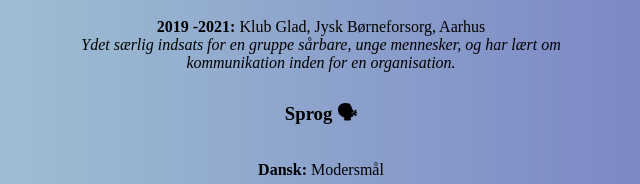
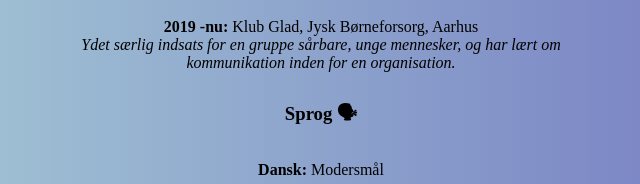
Before and after one commit to FrMathi/FrMathi.github.io, a plain HTML site: page index.html in a window 1280 px wide. Shown: the part 1287-1471 px from the top of the page, 319-959 px from the left. Drawn offline with Linux system fonts and the light colour scheme.

Commit message:
update index.html

```diff
--- a/index.html
+++ b/index.html
@@ -164,7 +164,7 @@
         <em>Gennemført online programmeringskursus, herunder basisviden om og brug af HTMl, CSS og Javascript.</em>
     </li>
     <li>
-<strong>2019 -2021:</strong>  Klub Glad, Jysk Børneforsorg, Aarhus <br>
+<strong>2019 -nu:</strong>  Klub Glad, Jysk Børneforsorg, Aarhus <br>
 <em>Ydet særlig indsats for en gruppe sårbare, unge mennesker, og har lært om kommunikation inden for en organisation.</em>
     </li>
 </ul>
```
